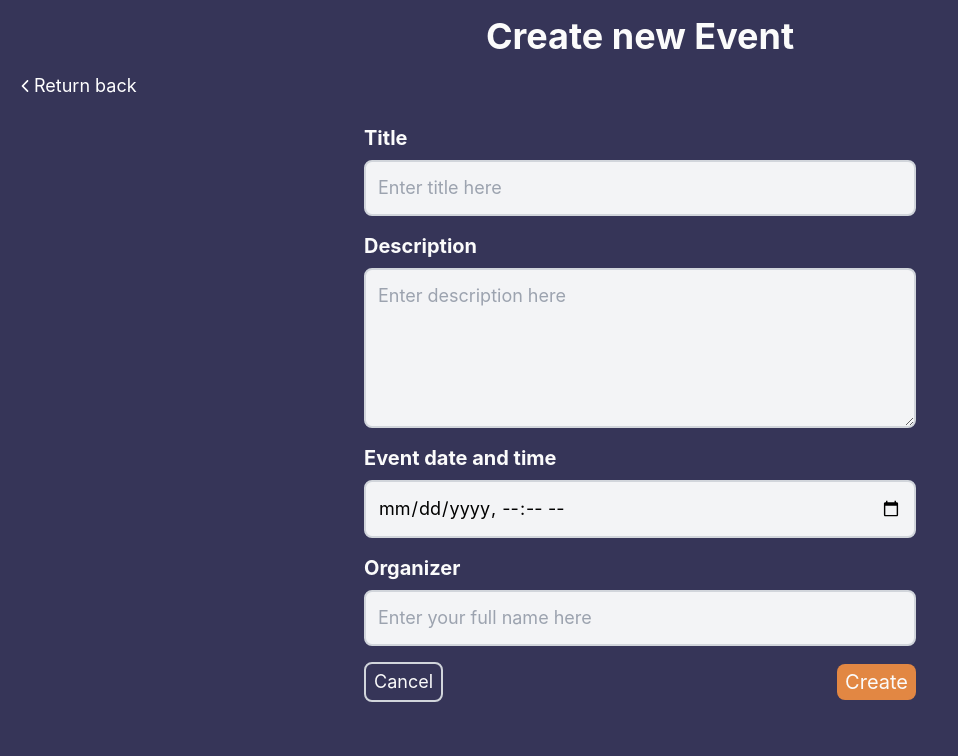
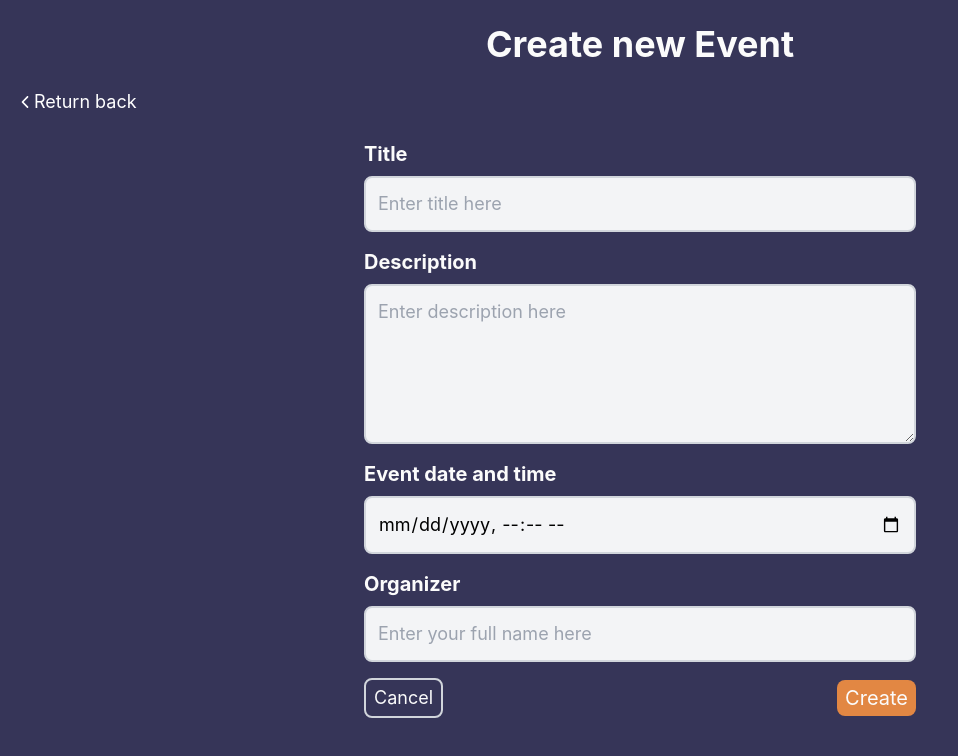
Before and after one commit to YuraShum/Events-Registration, a React (Create React App) app in the folder client/: page /events/create in a window 1280 px wide. Shown: the top 756 px of the page, without its empty margins (0-958 px from the left). Built offline with nearby package versions, Linux system fonts and the light colour scheme.

Commit message:
change padding

```diff
--- a/client/src/pages/CreateEvent.jsx
+++ b/client/src/pages/CreateEvent.jsx
@@ -5,7 +5,7 @@ import NewEventForm from '../components/NewEventForm'
 const CreateEvent = () => {
     return (
         <div>
-            <h2 className='text-4xl font-bold text-custom text-center py-4'>Create new Event</h2>
+            <h2 className='text-4xl font-bold text-custom text-center py-6'>Create new Event</h2>
             <ReturnLink />
             <div className='flex justify-center'>
             <NewEventForm/>
--- a/client/src/pages/EventParticipants.jsx
+++ b/client/src/pages/EventParticipants.jsx
@@ -79,7 +79,7 @@ const EventParticipants = () => {
         <Loader />
         :
         <div className='text-white'>
-          <h2 className='text-4xl font-bold text-custom text-center pt-4'>Event Participants</h2>
+          <h2 className='text-4xl font-bold text-custom text-center pt-4 py-6'>Event Participants</h2>
           <p className='italic opacity-80 text-lg text-center'>({eventTitle})</p>
           <div className='flex justify-between items-center px-6 mt-4'>
             <ReturnLink />
--- a/client/src/pages/EventRegister.jsx
+++ b/client/src/pages/EventRegister.jsx
@@ -31,7 +31,7 @@ const EventRegister = () => {
                 <Loader />
                 :
                 <div className='flex justify-center flex-col'>
-                    <h2 className='text-4xl font-bold text-custom text-center pt-4'>Event registration</h2>
+                    <h2 className='text-4xl font-bold text-custom text-center text-wrap pt-4 px-6'>Registration for the event</h2>
                     <p className='italic opacity-80 text-lg text-center'>({title})</p>
                     <ReturnLink />
                     <div className='flex justify-center'>
```
